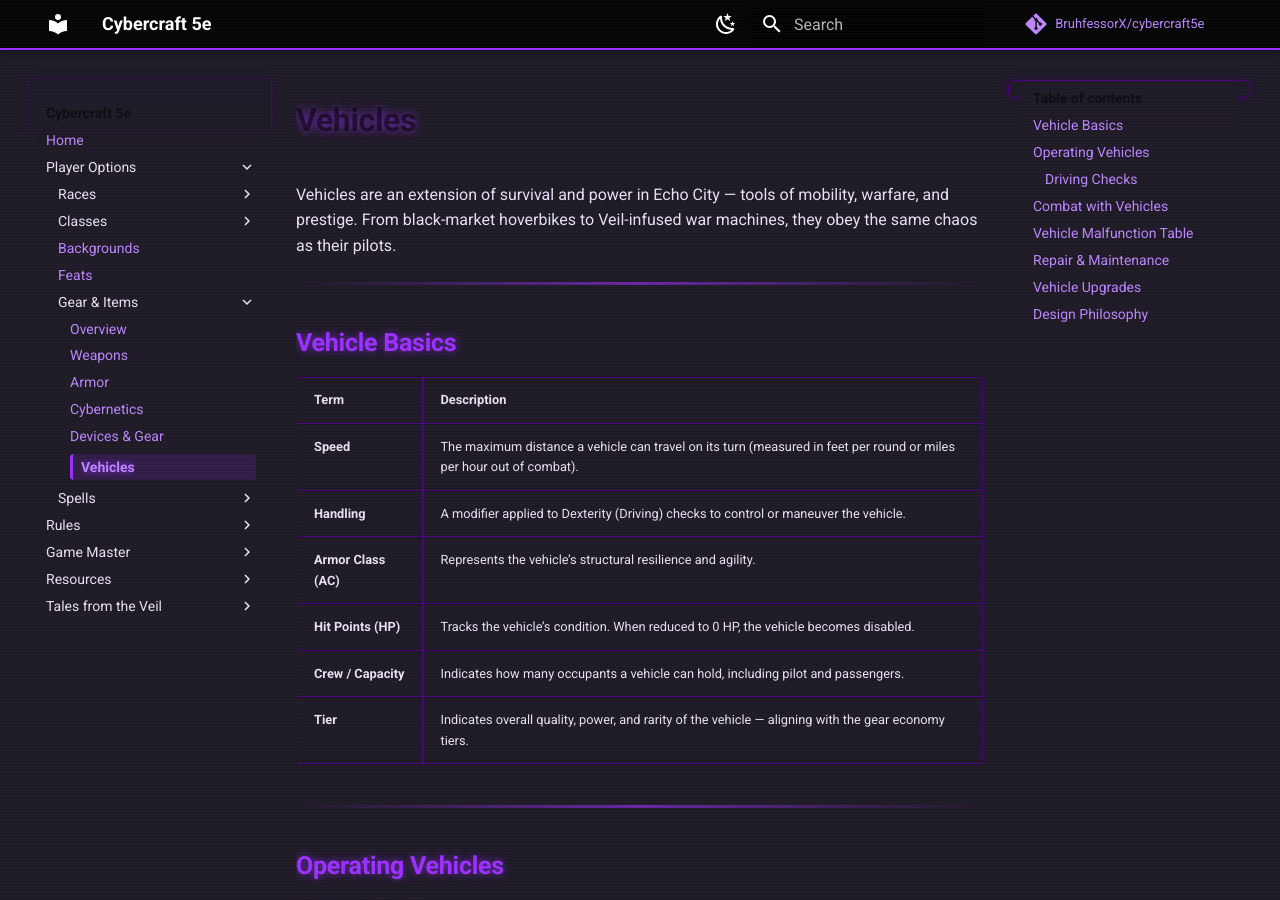
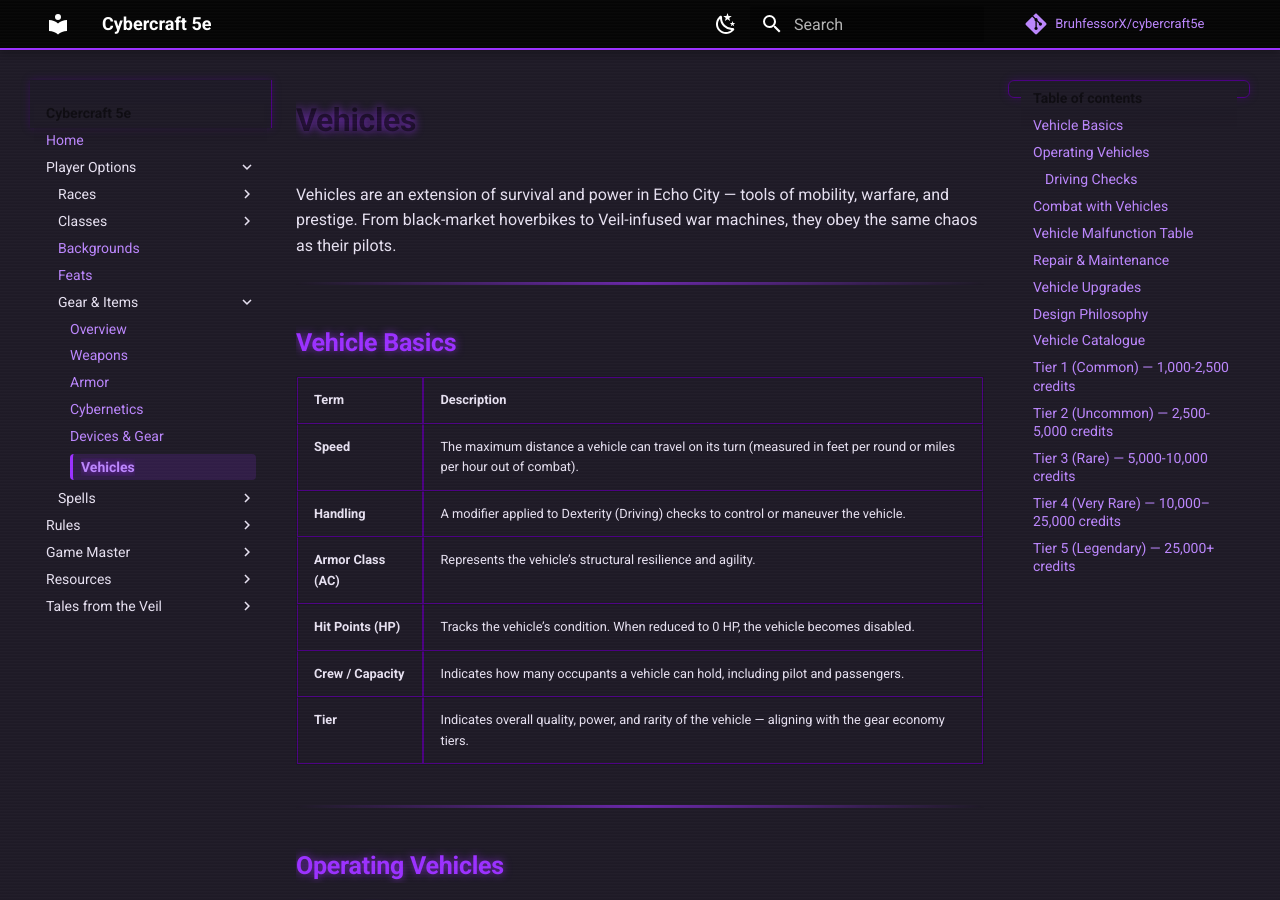
Before and after one commit to BruhfessorX/cybercraft5e, an MkDocs documentation site: the page built from docs/gear-items/vehicles.md, in a window 1280 px wide and 900 px high. Built offline with MkDocs 1.6.1 and Material for MkDocs 9.7.7, drawn with Linux system fonts in a browser that asks for light colours; comment, search, counter and statistics services are not loaded.

Commit message:
vehicle formatting fixes

```diff
--- a/docs/gear-items/vehicles.md
+++ b/docs/gear-items/vehicles.md
@@ -98,7 +98,7 @@
 
 ---
 
-# **Vehicle Catalogue**
+## **Vehicle Catalogue**
 
 Vehicle Tiers are priced differently from the regular item tiers.
 
```
